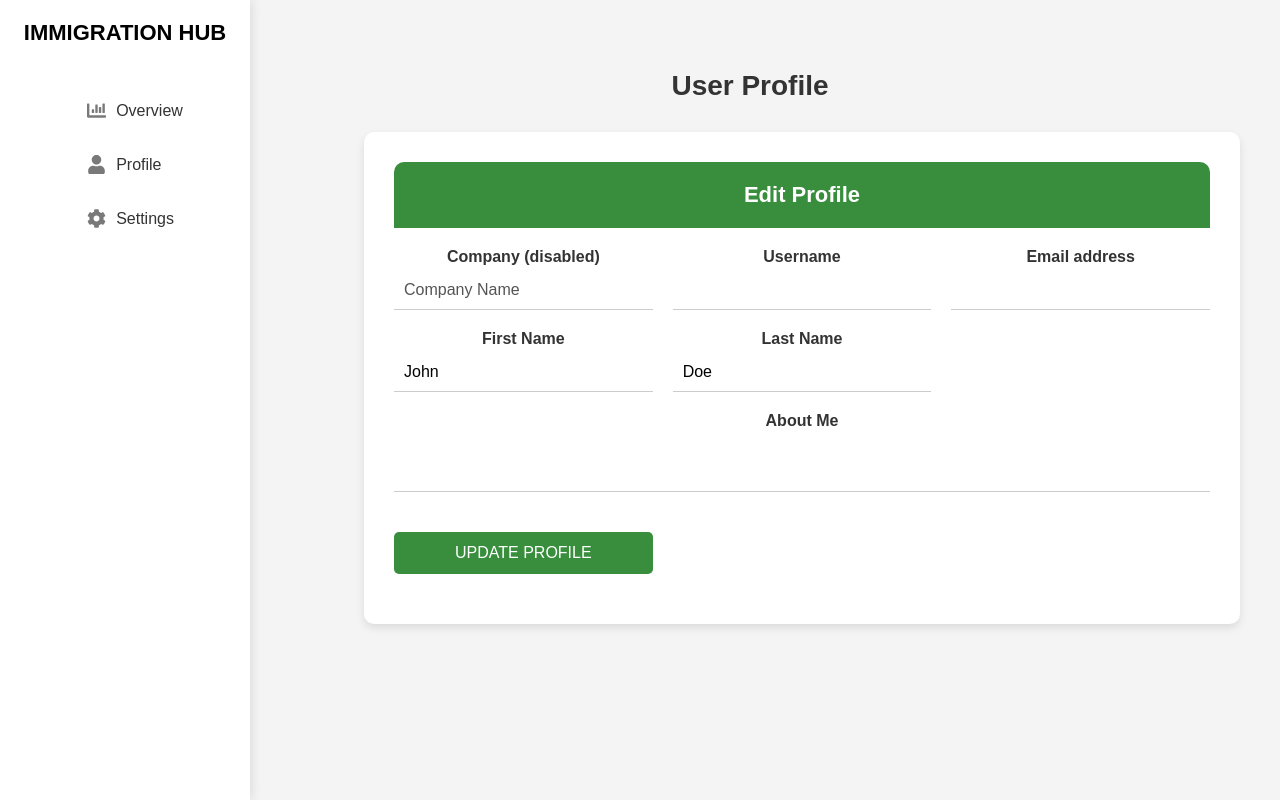
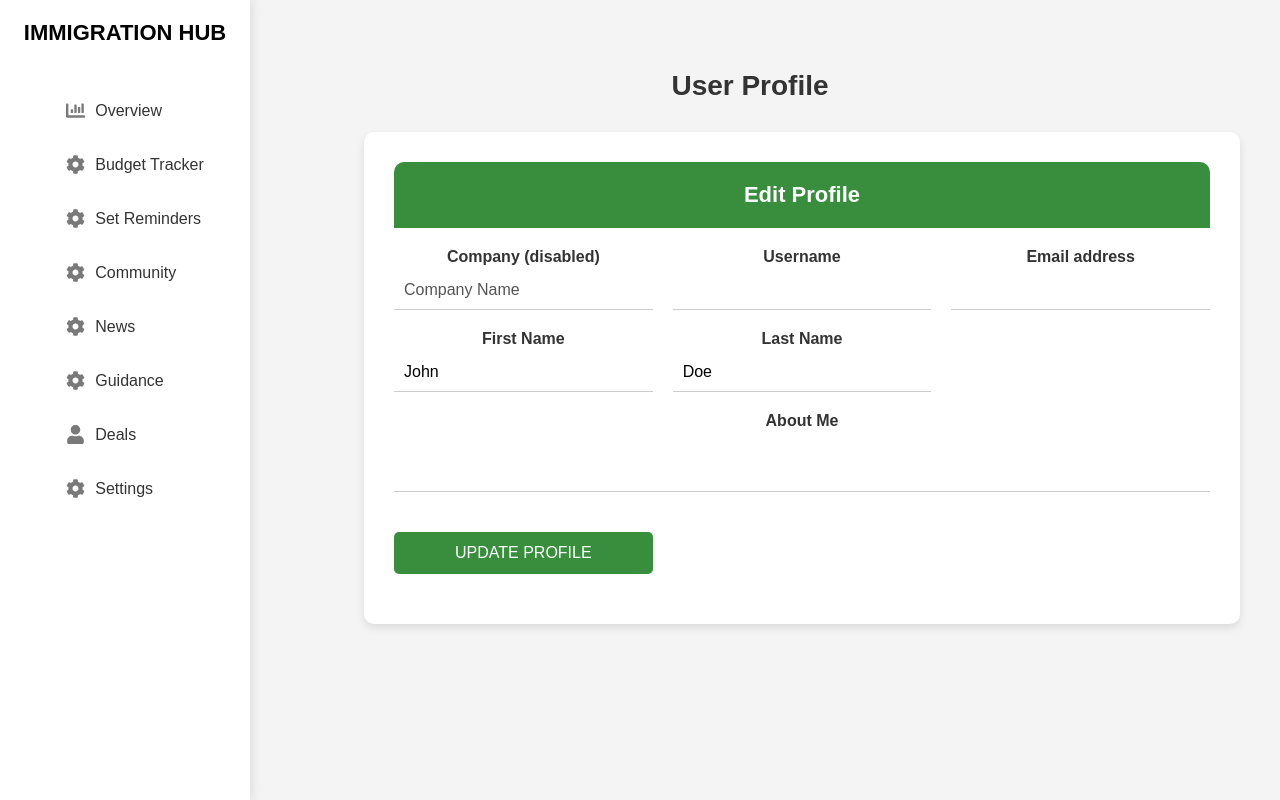
Before and after one commit to TEAM-MERAKI-NAA/MERAKI-FE, a React (Create React App) app: page /profile in a window 1280 px wide. Built offline with nearby package versions, Linux system fonts and the light colour scheme; the HTML template or start-up script is replaced by a standard one.

Commit message:
updating sidebar for dashboard

```diff
--- a/src/components/Sidebar.js
+++ b/src/components/Sidebar.js
@@ -9,9 +9,46 @@ const Sidebar = () => {
       <h2 className="logo">IMMIGRATION HUB</h2>
       <nav>
         <ul>
-                    <li><Link to="/dashboard"><FaChartBar className="icon" /> Overview</Link></li>
-                    <li><Link to="/profile"><FaUser className="icon" /> Profile</Link></li>
-                    <li><Link to="/settings"><FaCog className="icon" /> Settings</Link></li>
+          <li>
+            <Link to="/dashboard">
+              <FaChartBar className="icon" /> Overview
+            </Link>
+          </li>
+          <li>
+            <Link to="/budget-tracker">
+              <FaCog className="icon" /> Budget Tracker
+            </Link>
+          </li>
+          <li>
+            <Link to="/reminder">
+              <FaCog className="icon" /> Set Reminders
+            </Link>
+          </li>
+          <li>
+            <Link to="/community">
+              <FaCog className="icon" /> Community
+            </Link>
+          </li>
+          <li>
+            <Link to="/news">
+              <FaCog className="icon" /> News
+            </Link>
+          </li>
+          <li>
+            <Link to="/guidance">
+              <FaCog className="icon" /> Guidance
+            </Link>
+          </li>
+          <li>
+            <Link to="/profile">
+              <FaUser className="icon" /> Deals
+            </Link>
+          </li>
+          <li>
+            <Link to="/settings">
+              <FaCog className="icon" /> Settings
+            </Link>
+          </li>
         </ul>
       </nav>
     </aside>
```
Lines whose indentation alone changed are shown as unchanged.
